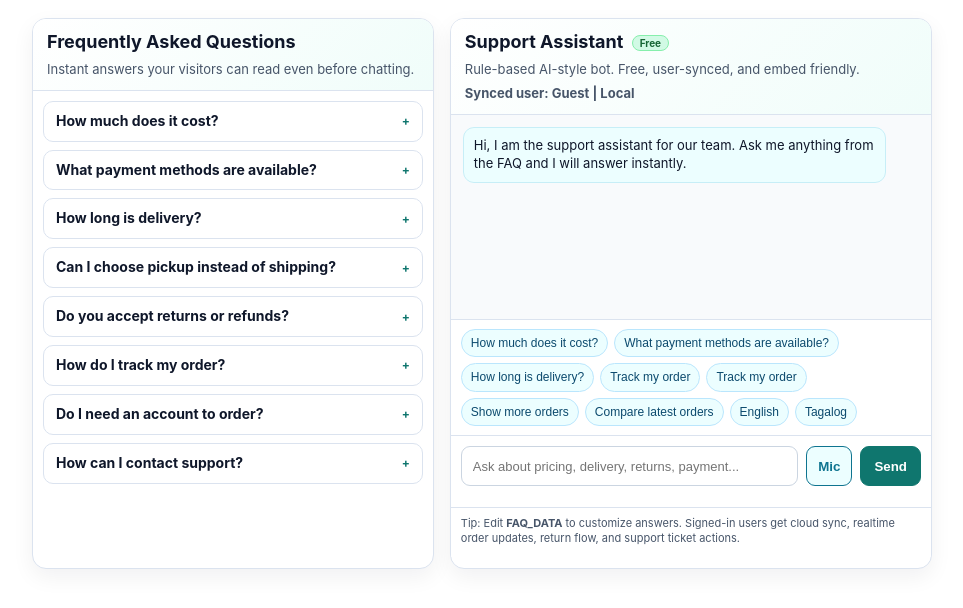
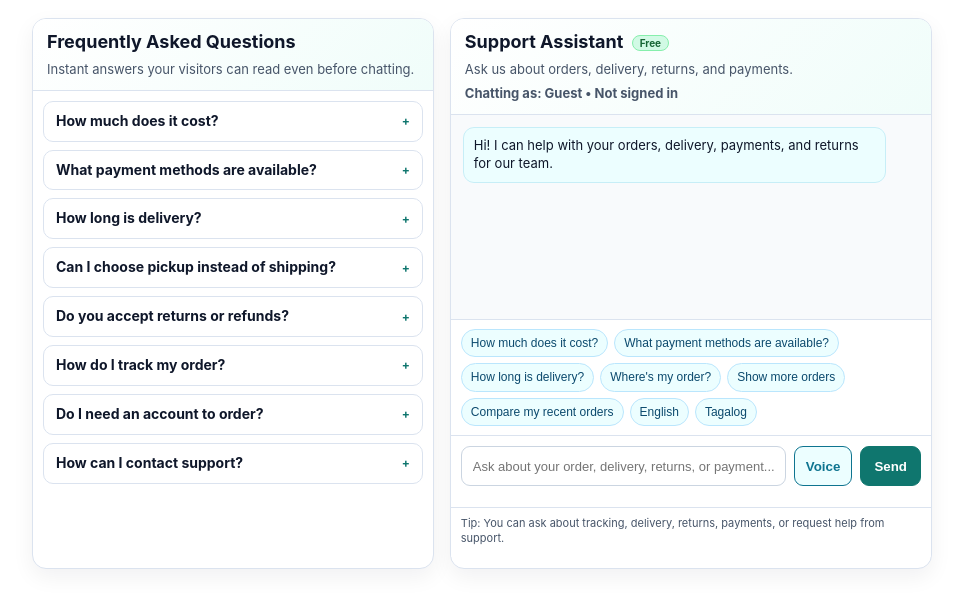
Before and after one commit to marcoodemure/backend, a plain HTML site: page backendprod/Website/faq-support-chatbot.html in a window 1280 px wide. Shown: the whole page, without its empty margins (158-1121 px from the left). Drawn offline with Linux system fonts and the light colour scheme; no server answers.

Commit message:
Make chatbot copy customer-friendly and improve order phrase matching

```diff
--- a/backendprod/Website/faq-support-chatbot.html
+++ b/backendprod/Website/faq-support-chatbot.html
@@ -32,6 +32,11 @@
     -webkit-overflow-scrolling: touch;
   }
 
+  html.compact,
+  body.compact {
+    background: transparent !important;
+  }
+
   body {
     min-height: 100vh;
     min-height: 100dvh;
@@ -310,6 +315,7 @@
     width: 100%;
     max-width: 100%;
     grid-template-columns: 1fr;
+    margin: 0;
   }
 
   body.compact .faq-panel {
@@ -318,6 +324,10 @@
 
   body.compact .chat-panel {
     min-height: 420px;
+  }
+
+  body.compact {
+    padding: 0;
   }
 
   @media (max-width: 860px) {
@@ -359,17 +369,17 @@
   <section class="panel chat-panel" aria-label="Support chatbot">
     <div class="panel-head">
       <h2>Support Assistant <span class="chip">Free</span></h2>
-      <p>Rule-based AI-style bot. Free, user-synced, and embed friendly.</p>
-      <p id="chatSyncStatus" class="sync-status">Synced user: Guest</p>
+      <p>Ask us about orders, delivery, returns, and payments.</p>
+      <p id="chatSyncStatus" class="sync-status">Chatting as: Guest</p>
     </div>
     <div id="chatMessages" class="chat-messages" aria-live="polite"></div>
     <div id="quickRow" class="quick-row" aria-label="Quick questions"></div>
     <form id="chatForm" class="chat-form" autocomplete="off">
-      <input id="chatInput" class="chat-input" type="text" maxlength="260" placeholder="Ask about pricing, delivery, returns, payment..." />
-      <button id="chatVoiceBtn" class="chat-voice" type="button" title="Voice input">Mic</button>
+      <input id="chatInput" class="chat-input" type="text" maxlength="260" placeholder="Ask about your order, delivery, returns, or payment..." />
+      <button id="chatVoiceBtn" class="chat-voice" type="button" title="Use voice">Voice</button>
       <button id="chatSend" class="chat-send" type="submit">Send</button>
     </form>
-    <p class="chat-foot">Tip: Edit <strong>FAQ_DATA</strong> to customize answers. Signed-in users get cloud sync, realtime order updates, return flow, and support ticket actions.</p>
+    <p class="chat-foot">Tip: You can ask about tracking, delivery, returns, payments, or request help from support.</p>
   </section>
 </main>
 
@@ -453,25 +463,23 @@
     en: [
       "How much does it cost?",
       "What payment methods are available?",
-      "How long is delivery?",
-      "Track my order"
+      "How long is delivery?"
     ],
     tl: [
       "Magkano ang presyo?",
       "Anong payment methods ang available?",
-      "Gaano katagal ang delivery?",
-      "I-track ang order ko"
+      "Gaano katagal ang delivery?"
     ]
   };
 
   const I18N = {
     en: {
-      userSignedOut: "I can check live order status after you sign in. Once signed in, just ask: \"Track my order\".",
+      userSignedOut: "I can check your live order status after you sign in. Once signed in, just ask: \"Where's my order?\".",
       orderLookupUnavailable: "Order lookup is unavailable on this page right now.",
       noOrders: "I cannot find any orders for your account yet.",
-      noMoreOrders: "No more orders to show. Say \"track my order\" to refresh your latest status.",
+      noMoreOrders: "No more orders to show right now. Ask \"Where's my order?\" to refresh.",
       recentOrders: "Recent orders:",
-      showMoreOrdersHint: "Say \"show more orders\" to load more.",
+      showMoreOrdersHint: "Ask \"show more orders\" to load more.",
       allOrdersShown: "That is all recent orders I can find.",
       latestOrderHeader: "Latest order status:",
       statusLabel: "Status",
@@ -480,7 +488,7 @@
       updatedLabel: "Updated",
       estimatedDeliveryLabel: "Estimated delivery",
       latestEventLabel: "Latest event",
-      showMoreAfterSingle: "Say \"show more orders\" to view your other recent orders.",
+      showMoreAfterSingle: "Ask \"show more orders\" to view your other recent orders.",
       refineOrderHint: "Describe the order with details like product name, size, color, payment method, or order date.",
       confirmMatchHeader: "I found a possible order match:",
       confirmMatchHint: "Is this the correct order? Reply yes or no.",
@@ -489,22 +497,22 @@
       noConfidentMatch: "No problem. I could not find a confident match from that description.",
       replyYesNo: "Please reply yes or no. You can also describe the order again.",
       genericOrderFail: "I could not fetch your order status right now. Please try again in a moment.",
-      fallback: "I do not have a direct FAQ answer for that yet.\nTry asking about pricing, payment, shipping, tracking, returns, or contact support.\nFor custom help, contact {supportContact}.",
+      fallback: "I don't have that answer yet.\nTry asking about pricing, payment, shipping, tracking, returns, or support.\nFor more help, contact {supportContact}.",
       msgTooLong: "Message is too long. Keep it under 260 characters.",
       genericBotFail: "Something went wrong while preparing a reply. Please try again.",
-      cloudLocal: "Local",
-      cloudConnecting: "Cloud connecting",
-      cloudReady: "Cloud",
-      cloudError: "Cloud error",
-      syncUserLabel: "Synced user",
-      quickTrack: "Track my order",
+      cloudLocal: "Not signed in",
+      cloudConnecting: "Saving chat...",
+      cloudReady: "Chat saved",
+      cloudError: "Sync issue",
+      syncUserLabel: "Chatting as",
+      quickTrack: "Where's my order?",
       quickMore: "Show more orders",
-      quickHelp: "Need help with this order",
-      quickReturn: "Request return/refund",
+      quickHelp: "Need help with this order?",
+      quickReturn: "Start return/refund",
       quickEnglish: "English",
       quickTagalog: "Tagalog",
-      langSwitchedEn: "Language switched to English.",
-      langSwitchedTl: "Wika: Tagalog na.",
+      langSwitchedEn: "Sure, we'll continue in English.",
+      langSwitchedTl: "Sure, we'll continue in Tagalog.",
       supportNeedOrder: "Please track your order first so I know which order you need help with.",
       supportAskDetails: "Need help with this order? Please describe the issue in one message. Example: wrong size received.",
       supportCreated: "Support ticket created.\nTicket ID: {ticketId}\nWe linked this to your selected order.",
@@ -523,8 +531,8 @@
       etaDelivered: "Delivered on {date}.",
       etaCanceled: "This order is canceled.",
       etaPickup: "Pickup schedule: {date}.",
-      etaSmart: "Smart ETA: around {date}.",
-      etaAwaiting: "Smart ETA: waiting for next status update.",
+      etaSmart: "Estimated arrival: around {date}.",
+      etaAwaiting: "Estimated arrival will appear after the next status update.",
       statusPush: "Update: {item} is now {status}.\n{eta}",
       returnPush: "Return update: order {orderId} is now {status}.",
       supportPush: "Support update ({ticketId}): {status}.",
@@ -545,7 +553,7 @@
       recommendationNone: "I could not find matching products right now. Try a different budget/category/size.",
       stockAlertCreated: "Stock alert created for {product} {size}. We will notify you when it is back.",
       stockAlertFail: "I could not create the stock alert right now.",
-      compareHeader: "Latest orders comparison:",
+      compareHeader: "Recent orders comparison:",
       compareNone: "I need at least 2 orders to compare.",
       deliveryExceptionGuide: "I can help with delivery exceptions.\n1) Not received\n2) Wrong address\n3) Courier issue\nReply with one option, and I will open support immediately.",
       preferenceSaved: "Saved your preference.",
@@ -553,19 +561,19 @@
       awayAutoReply: "Support is currently in away mode. {message}\nExpected response: around {minutes} minutes.",
       voiceUnsupported: "Voice input is not supported in this browser.",
       voicePermissionFail: "Voice input failed. Please check microphone permission.",
-      inputPlaceholder: "Ask about pricing, delivery, returns, payment...",
+      inputPlaceholder: "Ask about your order, delivery, returns, or payment...",
       sendBtn: "Send",
-      micBtn: "Mic",
+      micBtn: "Voice",
       micListening: "Listening...",
-      askTrackPrompt: "Track my order"
+      askTrackPrompt: "Where's my order?"
     },
     tl: {
-      userSignedOut: "Makikita ko ang live order status kapag naka-sign in ka. Pag signed in na, sabihin mo lang: \"I-track ang order ko\".",
+      userSignedOut: "Makikita ko ang live order status mo kapag naka-sign in ka. Kapag signed in ka na, sabihin mo lang: \"Nasaan na ang order ko?\".",
       orderLookupUnavailable: "Hindi available ngayon ang order lookup sa page na ito.",
       noOrders: "Wala akong makitang orders sa account mo sa ngayon.",
-      noMoreOrders: "Wala nang ibang orders na maipapakita. Sabihin ang \"I-track ang order ko\" para mag-refresh.",
+      noMoreOrders: "Wala nang ibang orders na maipapakita ngayon. Sabihin ang \"Nasaan na ang order ko?\" para mag-refresh.",
       recentOrders: "Mga recent orders:",
-      showMoreOrdersHint: "Sabihin ang \"show more orders\" para sa iba pang orders.",
+      showMoreOrdersHint: "Sabihin ang \"show more orders\" para makita ang iba pang orders.",
       allOrdersShown: "Iyan na ang lahat ng recent orders na nahanap ko.",
       latestOrderHeader: "Pinakabagong status ng order:",
       statusLabel: "Status",
@@ -574,7 +582,7 @@
       updatedLabel: "Na-update noong",
       estimatedDeliveryLabel: "Tantyang dating",
       latestEventLabel: "Pinakahuling event",
-      showMoreAfterSingle: "Sabihin ang \"show more orders\" para makita ang iba mo pang orders.",
+      showMoreAfterSingle: "Sabihin ang \"show more orders\" para makita ang iba mo pang recent orders.",
       refineOrderHint: "Ilarawan ang order gamit ang detalye tulad ng product name, size, color, payment method, o date ng order.",
       confirmMatchHeader: "May nahanap akong posibleng tugma na order:",
       confirmMatchHint: "Ito ba ang tamang order? Sagot lang ng yes o no.",
@@ -583,22 +591,22 @@
       noConfidentMatch: "Sige. Wala akong nahanap na sapat na tugma mula sa description na iyon.",
       replyYesNo: "Mag-reply lang ng yes o no. Pwede ka ring magbigay ng bagong description.",
       genericOrderFail: "Hindi ko makuha ang order status ngayon. Pakisubukang muli mamaya.",
-      fallback: "Wala pa akong direktang FAQ answer para diyan.\nSubukan mong magtanong tungkol sa presyo, payment, shipping, tracking, returns, o support.\nPara sa custom help, kontakin ang {supportContact}.",
+      fallback: "Wala pa akong sagot diyan sa ngayon.\nSubukan mong magtanong tungkol sa presyo, payment, shipping, tracking, returns, o support.\nPara sa dagdag na tulong, kontakin ang {supportContact}.",
       msgTooLong: "Masyadong mahaba ang message. Gawing hindi lalampas sa 260 characters.",
       genericBotFail: "May error habang gumagawa ng reply. Pakisubukang muli.",
-      cloudLocal: "Local",
-      cloudConnecting: "Kumokonekta sa cloud",
-      cloudReady: "Cloud",
-      cloudError: "May cloud error",
-      syncUserLabel: "Synced user",
-      quickTrack: "I-track ang order ko",
-      quickMore: "Show more orders",
+      cloudLocal: "Hindi naka-sign in",
+      cloudConnecting: "Sine-save ang chat...",
+      cloudReady: "Naka-save ang chat",
+      cloudError: "May sync issue",
+      syncUserLabel: "Ka-chat ngayon",
+      quickTrack: "Nasaan na ang order ko?",
+      quickMore: "Ipakita pa ang orders",
       quickHelp: "Kailangan ko ng tulong sa order na ito",
       quickReturn: "Mag-request ng return/refund",
       quickEnglish: "English",
       quickTagalog: "Tagalog",
-      langSwitchedEn: "Language switched to English.",
-      langSwitchedTl: "Wika: Tagalog na.",
+      langSwitchedEn: "Sige, English na tayo.",
+      langSwitchedTl: "Sige, Tagalog na tayo.",
       supportNeedOrder: "I-track muna natin ang order mo para malaman kung aling order ang kailangan ng tulong.",
       supportAskDetails: "Need help sa order na ito? Ilarawan ang issue sa isang message. Halimbawa: maling size ang natanggap.",
       supportCreated: "Nagawa na ang support ticket.\nTicket ID: {ticketId}\nNaka-link ito sa napiling order mo.",
@@ -617,8 +625,8 @@
       etaDelivered: "Na-deliver noong {date}.",
       etaCanceled: "Kanselado ang order na ito.",
       etaPickup: "Pickup schedule: {date}.",
-      etaSmart: "Smart ETA: humigit-kumulang {date}.",
-      etaAwaiting: "Smart ETA: naghihintay ng susunod na status update.",
+      etaSmart: "Tantyang dating: humigit-kumulang {date}.",
+      etaAwaiting: "Lalabas ang tantyang dating pagkatapos ng susunod na status update.",
       statusPush: "Update: ang {item} ay {status} na.\n{eta}",
       returnPush: "Return update: ang order {orderId} ay {status} na.",
       supportPush: "Support update ({ticketId}): {status}.",
@@ -639,7 +647,7 @@
       recommendationNone: "Wala akong makitang tugmang products ngayon. Subukan ang ibang budget/category/size.",
       stockAlertCreated: "Nagawa ang stock alert para sa {product} {size}. I-no-notify ka namin kapag available na.",
       stockAlertFail: "Hindi makagawa ng stock alert ngayon.",
-      compareHeader: "Paghahambing ng latest orders:",
+      compareHeader: "Paghahambing ng recent orders:",
       compareNone: "Kailangan ko ng hindi bababa sa 2 orders para mag-compare.",
       deliveryExceptionGuide: "Makakatulong ako sa delivery exceptions.\n1) Not received\n2) Wrong address\n3) Courier issue\nMag-reply ng isang option at gagawa ako agad ng support ticket.",
       preferenceSaved: "Na-save ang preference mo.",
@@ -647,11 +655,11 @@
       awayAutoReply: "Naka-away mode ngayon ang support. {message}\nInaasahang response: mga {minutes} minuto.",
       voiceUnsupported: "Hindi supported ang voice input sa browser na ito.",
       voicePermissionFail: "Nag-fail ang voice input. Paki-check ang microphone permission.",
-      inputPlaceholder: "Magtanong tungkol sa presyo, delivery, returns, o payment...",
+      inputPlaceholder: "Magtanong tungkol sa order, delivery, returns, o payment...",
       sendBtn: "Send",
-      micBtn: "Mic",
+      micBtn: "Boses",
       micListening: "Nakikinig...",
-      askTrackPrompt: "I-track ang order ko"
+      askTrackPrompt: "Nasaan na ang order ko?"
     }
   };
 
@@ -725,6 +733,7 @@
   let botLanguage = initialLang;
 
   if (compact) {
+    document.documentElement.classList.add("compact");
     document.body.classList.add("compact");
   }
 
@@ -1009,9 +1018,12 @@
     if (syncMode === "cloud") suffix = tr("cloudReady");
     if (syncMode === "cloud_error") suffix = tr("cloudError");
 
-    let label = tr("syncUserLabel") + ": " + userLabel(activeUser) + " | " + suffix;
+    let label = tr("syncUserLabel") + ": " + userLabel(activeUser);
+    if (suffix) {
+      label += " • " + suffix;
+    }
     if (syncNote) {
-      label += " | " + syncNote;
+      label += " • " + syncNote;
     }
     chatSyncStatus.textContent = label;
   }
@@ -1021,9 +1033,9 @@
       return greetingText;
     }
     if (botLanguage === "tl") {
-      return "Hi, ako ang support assistant ng " + brandName + ". Magtanong ka lang mula sa FAQ at sasagot ako agad.";
-    }
-    return "Hi, I am the support assistant for " + brandName + ". Ask me anything from the FAQ and I will answer instantly.";
+      return "Hi! Narito ako para tumulong sa orders, delivery, bayad, at returns ng " + brandName + ".";
+    }
+    return "Hi! I can help with your orders, delivery, payments, and returns for " + brandName + ".";
   }
 
   function persistHistory(options) {
@@ -1807,6 +1819,7 @@
 
     if (
       text.includes("where is my order")
+      || text.includes("where s my order")
       || text.includes("track my order")
       || text.includes("track order")
       || text.includes("order status")
@@ -1816,6 +1829,10 @@
       || text.includes("where is my package")
       || text.includes("check my order")
       || text.includes("find my order")
+      || text.includes("nasaan na ang order ko")
+      || text.includes("nasan na ang order ko")
+      || text.includes("i track ang order ko")
+      || text.includes("itrack ang order ko")
     ) {
       return true;
     }
@@ -3231,7 +3248,7 @@
     addQuickButton(tr("quickMore"), function () {
       askQuestion("show more orders");
     });
-    addQuickButton(botLanguage === "tl" ? "Compare latest orders" : "Compare latest orders", function () {
+    addQuickButton(botLanguage === "tl" ? "Ihambing ang recent orders ko" : "Compare my recent orders", function () {
       askQuestion("compare my orders");
     });
 
```
